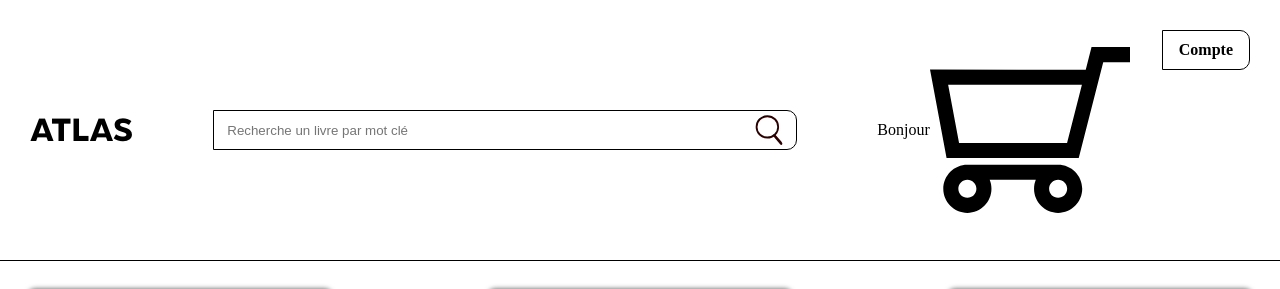
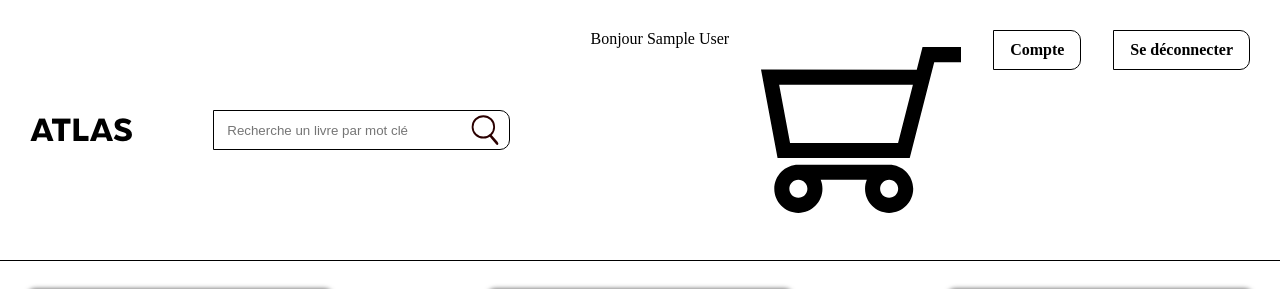
Before and after one commit to duclotb/ProjetWebIUT, a PHP site: page /controler/homepage.ctrl.php in a window 1280 px wide. Shown: the top 289 px of the page. Run offline with PHP 8.4, Linux system fonts and the light colour scheme; the visitor is signed in with stand-in values (Sample User, id 1); data comes from the database, SQL or seed files in the repository.

Commit message:
add "bonjour x" and logout button

```diff
--- a/view/header.view.php
+++ b/view/header.view.php
@@ -18,14 +18,15 @@
 			<input type="text" name="keywords" id="" placeholder="Recherche un livre par mot clé">
 			<button type="submit"></button>
 		</form>
-		<p>Bonjour </p>
 		<div class="connect">
 			<?php if (!isset($_SESSION["mail"])): ?>
 			<a href="login.ctrl.php" class="btn"><strong>Se connecter</strong></a>
 			<a href="signUp.ctrl.php" class="btn"><strong>S'inscrire</strong></a>
 			<?php else : ?>
+			<p>Bonjour <?=$_SESSION["prenom"]?></p>
 			<a href="panier.ctrl.php" id="cart"><img src="../view/assets/images/panier-icon.svg"/></a>
 			<a href="compte.ctrl.php" class="btn"><strong>Compte</strong></a>
+			<a href="logout.ctrl.php" class="btn"><strong>Se déconnecter</strong></a>
 			<?php endif ?>
 		</div>
 	</div>
```
